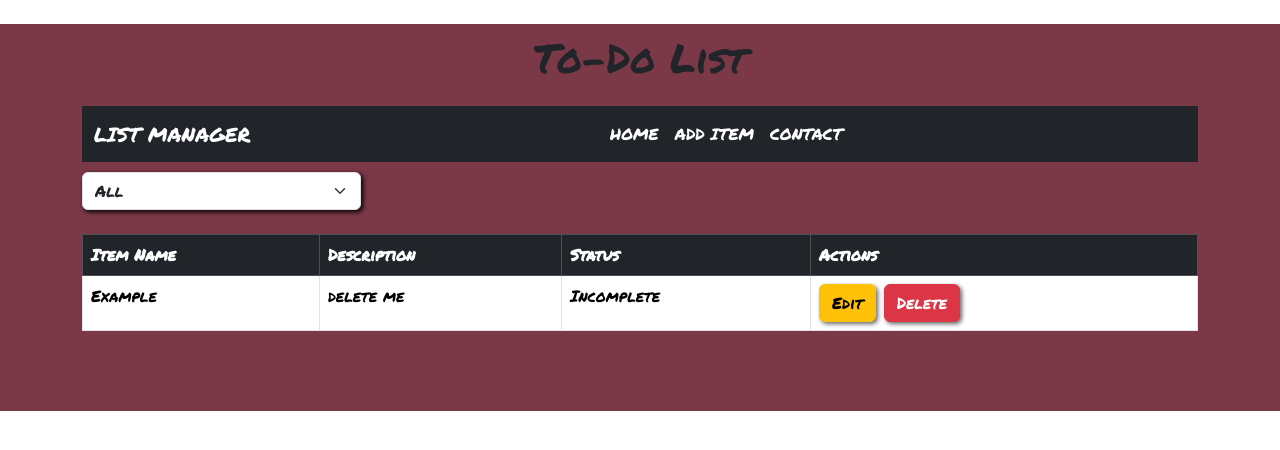
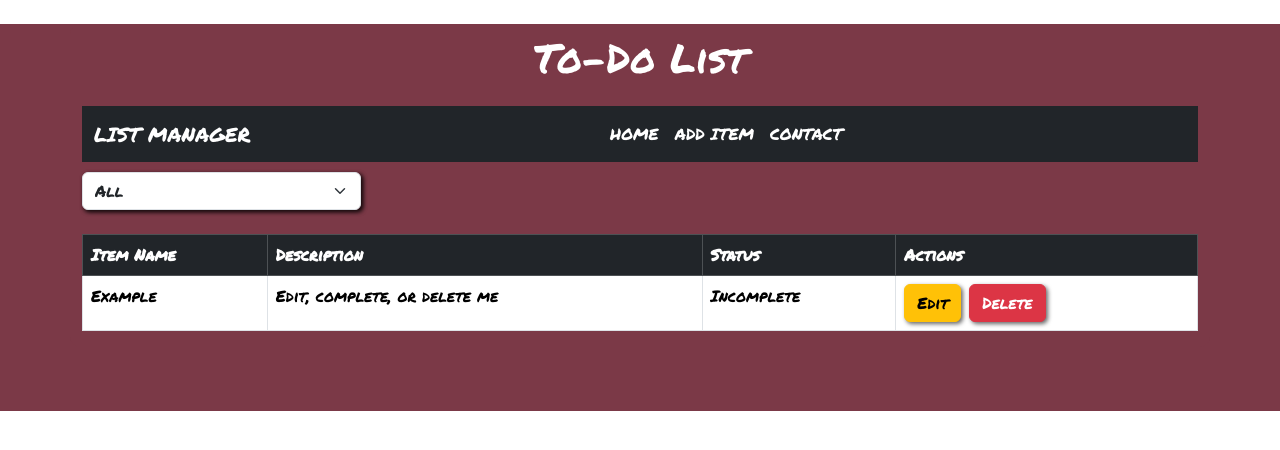
Before and after one commit to Antarias92/react-app, a React (Create React App) app: page / in a window 1280 px wide. Shown: the top 450 px of the page. Built offline with nearby package versions, Linux system fonts and the light colour scheme.

Commit message:
added message on completing item and fixed title color

```diff
--- a/src/App.js
+++ b/src/App.js
@@ -12,7 +12,7 @@ import 'bootstrap/dist/css/bootstrap.min.css';
 
 function App() {
   const [items , setItems] = useState([
-    {id : 1, itemName: "Example" , description: "delete me", status: false}
+    {id : 1, itemName: "Example" , description: "Edit, complete, or delete me", status: false}
   ])
 
   function deleteItem(id)
--- a/src/components/ItemForm.js
+++ b/src/components/ItemForm.js
@@ -16,7 +16,7 @@ function ItemForm({ initialData , onSubmit})
     function handleStatusChange(){
       setFormData({...formData, status: !formData.status});
       if(!formData.status){
-        alert("Status Changed");
+        alert("You have completed: " + formData.itemName);
       }
     }
 
--- a/src/components/Layout.js
+++ b/src/components/Layout.js
@@ -5,7 +5,7 @@ function Layout({children})
 {
     return (
          <div className="container mt-4 mx-auto bgNav">
-            <h1 className="text-center mb-4">To-Do List</h1>
+            <h1 className="text-center mb-4 text-white">To-Do List</h1>
             <nav className="navbar navbar-expand-lg bg-dark">
                 <div className="container-fluid">
                     <Link className="navbar-brand logo text-white" to="/"> List Manager</Link>
```
